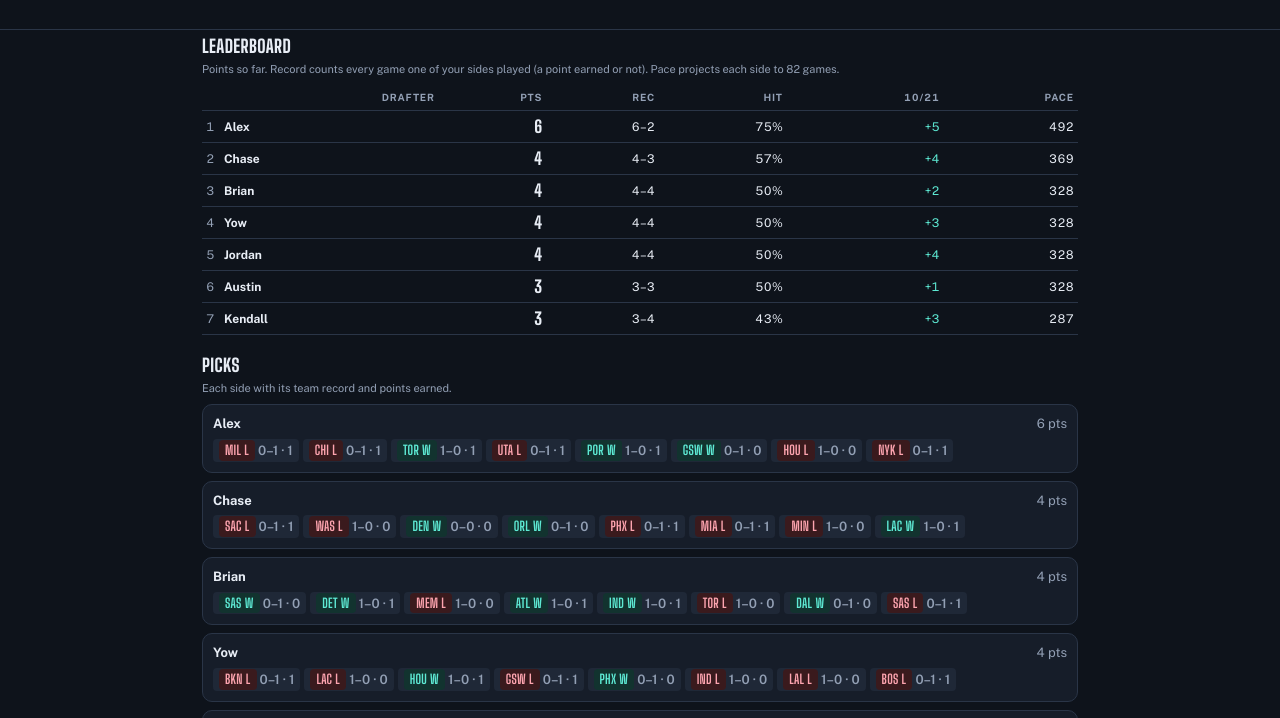
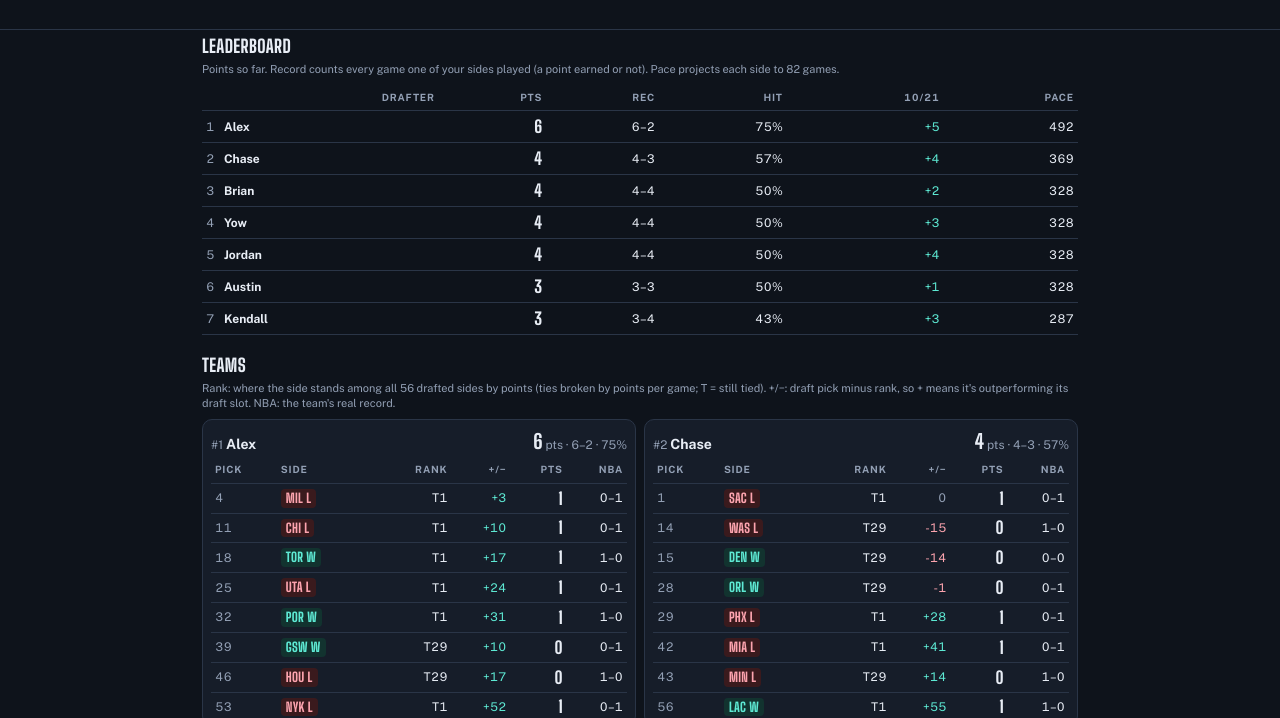
Before and after one commit to yowcodes/nba-wl-pickem-tracker-2027, a plain HTML site: page index.html in a window 1280 px wide. Shown: the part 82-800 px from the top of the page. Drawn offline with nearby package versions, Linux system fonts and the light colour scheme.

Commit message:
Standings: per-drafter grid with draft pick, real rank, +/- and NBA record
Co-Authored-By: Claude Opus 5.5 <noreply@anthropic.com>

```diff
--- a/index.html
+++ b/index.html
@@ -71,6 +71,14 @@ h2:first-child{margin-top:4px}
 .chip[aria-pressed="true"]{background:var(--accent);color:var(--accent-ink);border-color:var(--accent)}
 
 .card{background:var(--surface);border:1px solid var(--line);border-radius:10px;padding:10px;margin-bottom:8px}
+.grid2{display:grid;grid-template-columns:repeat(auto-fill,minmax(min(100%,320px),1fr));gap:8px}
+.grid2 .card{margin:0;padding:8px 8px 4px}
+.card.me{border-color:var(--accent)}
+.chead{display:flex;justify-content:space-between;align-items:baseline;gap:8px;margin-bottom:2px;font-size:12px}
+.chead b{font-size:14px}
+.cpts{font-family:var(--display);font-weight:800;font-size:20px!important}
+.grid2 .tbl td{padding:5px 4px}
+.grid2 .tbl tr:last-child td{border-bottom:0}
 .kpis{display:grid;grid-template-columns:repeat(4,1fr);gap:6px;margin-bottom:10px}
 .kpi{background:var(--surface);border:1px solid var(--line);border-radius:8px;padding:8px}
 .kpi b{display:block;font-family:var(--display);font-weight:800;font-size:22px;line-height:1}
@@ -168,6 +176,17 @@ function build(picks,store){
       d.pts+=s.pts; d.poss+=s.gp; d.pace+=s.pace;
     });
   });
+  // Real rank of every drafted side: points, then points per game played; exact ties share a rank.
+  var all=Object.keys(sides).map(function(k){return sides[k];});
+  all.forEach(function(s){s.rate=s.gp?s.pts/s.gp:0;});
+  all.forEach(function(s){
+    var better=0, same=0;
+    all.forEach(function(o){
+      if(o.pts>s.pts||(o.pts===s.pts&&o.rate>s.rate)) better++;
+      else if(o!==s&&o.pts===s.pts&&o.rate===s.rate) same++;
+    });
+    s.rank=better+1; s.tied=same>0;
+  });
   var lastDate=finals.length?finals[finals.length-1].date:null;
   drafters.forEach(function(d){d.last=0; d.sides.forEach(function(s){s.log.forEach(function(x){if(x.date===lastDate) d.last+=x.got;});});});
   drafters.sort(function(a,b){return b.pts-a.pts||b.pace-a.pace;});
@@ -190,13 +209,20 @@ function renderStandings(){
       '</td><td>'+d.pts+"–"+(d.poss-d.pts)+'</td><td>'+pct(d.pts,d.poss)+'</td><td class="'+(d.last?"pos":"mut")+'">+'+d.last+
       '</td><td class="hide-sm">'+Math.round(d.pace)+"</td></tr>";
   }).join("");
-  var grid=S.drafters.map(function(d){
-    return '<div class="card"><div style="display:flex;justify-content:space-between;margin-bottom:6px"><b>'+esc(d.name)+'</b><span class="mut">'+d.pts+' pts</span></div><div class="who">'+
-      d.sides.map(function(s){return '<span>'+sideTag(s.key)+' <span class="mut" style="background:none;padding:0">'+rec(s.team)+' · '+s.pts+'</span></span>';}).join("")+"</div></div>";
+  var grid=S.drafters.map(function(d,i){
+    var body=d.sides.map(function(s){
+      var diff=s.pick-s.rank;
+      return '<tr><td class="l mut">'+s.pick+'</td><td class="l">'+sideTag(s.key)+'</td><td>'+(s.tied?"T":"")+s.rank+
+        '</td><td class="'+(diff>0?"pos":diff<0?"neg":"mut")+'">'+(diff>0?"+":"")+diff+'</td><td class="big">'+s.pts+"</td><td>"+rec(s.team)+"</td></tr>";
+    }).join("");
+    return '<div class="card'+meCls(d.name)+'"><div class="chead"><span><span class="mut">#'+(i+1)+'</span> <b>'+esc(d.name)+'</b></span><span><b class="cpts">'+d.pts+'</b> <span class="mut">pts · '+
+      d.pts+"–"+(d.poss-d.pts)+" · "+pct(d.pts,d.poss)+'</span></span></div>'+
+      '<table class="tbl"><thead><tr><th>Pick</th><th class="l">Side</th><th>Rank</th><th>+/−</th><th>Pts</th><th>NBA</th></tr></thead><tbody>'+body+"</tbody></table></div>";
   }).join("");
   $("standings").innerHTML='<h2>Leaderboard</h2><p class="sub">Points so far. Record counts every game one of your sides played (a point earned or not). Pace projects each side to 82 games.</p>'+
     '<div class="scroll"><table class="tbl"><thead><tr><th></th><th>Drafter</th><th>Pts</th><th>Rec</th><th>Hit</th><th>'+(S.lastDate?fmtDate(S.lastDate,{month:"numeric",day:"numeric"}):"Last")+'</th><th class="hide-sm">Pace</th></tr></thead><tbody>'+rows+"</tbody></table></div>"+
-    '<h2>Picks</h2><p class="sub">Each side with its team record and points earned.</p>'+grid+undrafted();
+    '<h2>Teams</h2><p class="sub">Rank: where the side stands among all 56 drafted sides by points (ties broken by points per game; T = still tied). +/−: draft pick minus rank, so + means it\'s outperforming its draft slot. NBA: the team\'s real record.</p>'+
+    '<div class="grid2">'+grid+"</div>"+undrafted();
 }
 function undrafted(){
   var all=[], teamsAll={}; S.games.forEach(function(g){teamsAll[g.home]=1;teamsAll[g.away]=1;});
```
